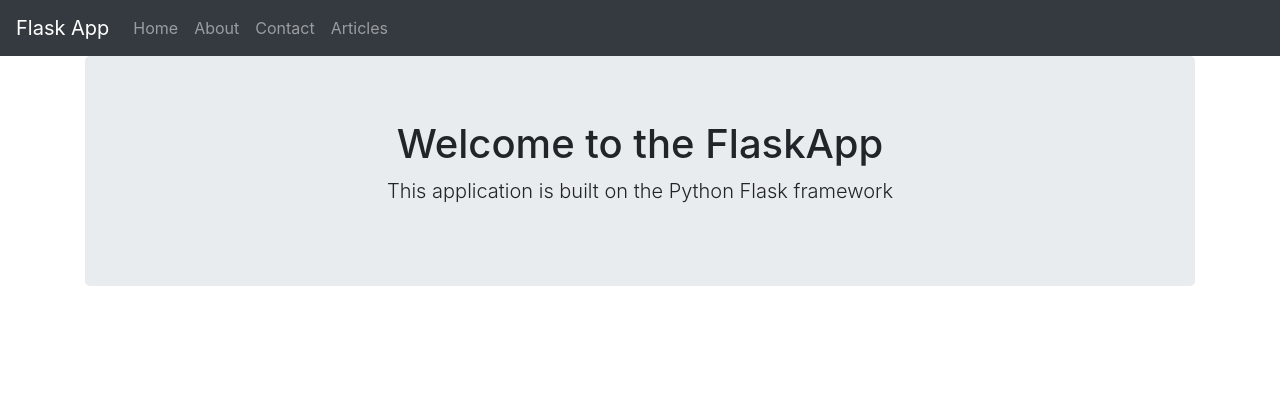
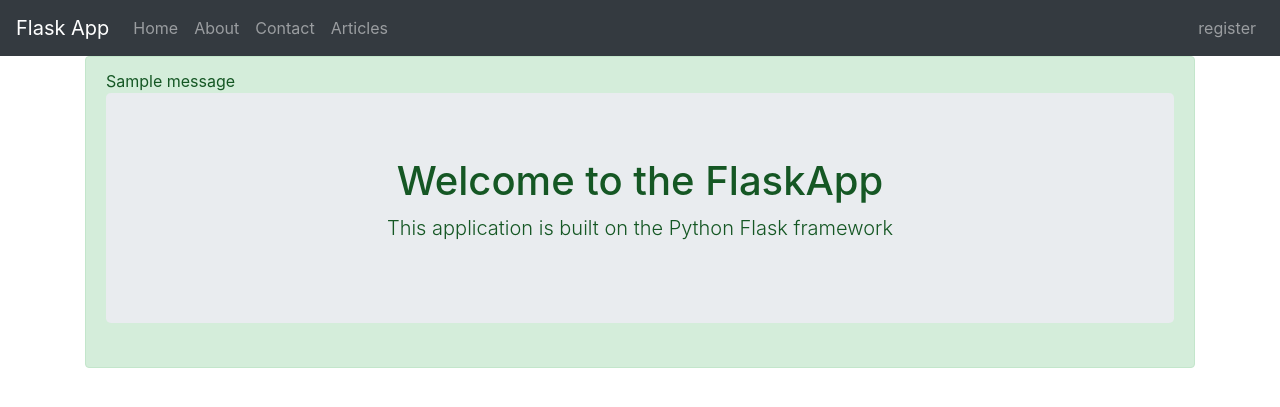
Before and after one commit to JeffVega/flask_app, a Flask app: page / in a window 1280 px wide. Shown: the top 407 px of the page. Run offline with Flask 2, Linux system fonts and the light colour scheme; one stand-in notice (Sample message) is shown; some libraries are stand-ins or nearby versions.

Commit message:
sign up working needs debugging

```diff
--- a/app.py
+++ b/app.py
@@ -9,9 +9,11 @@
 user = os.getenv("USER")
 passWrd = os.getenv("PASS")
 dataBse = os.getenv("DATAB")
+secret = os.getenv("SECRET_KEY")
 print(host,"this is our host")
 print(user,"this is our user")
 print(passWrd,"this is our passWrd")
+print(secret,"this is our secret")
 
 # Config MySQL
 app.config['MYSQL_HOST'] = host
@@ -48,8 +50,21 @@
 def register():
       form = RegisterForm(request.form)
       if request.method == 'POST' and form.validate():
-       return render_template('register.html')
+       name = form.name.data
+       username = form.username.data
+       password = sha256_crypt.encrypt(str(form.password.data))
+
+       cur = mysql.connection.cursor()
+       cur.execute("INSERT INTO users(name,username,password) VALUES(%s,%s,%s)",(name,username,password))
+
+       mysql.connect.commit()
+       cur.close()
+
+       flash("You are now Registered and can log in",'success')
+
+       return redirect(url_for('index'))
 
       return render_template('register.html', form=form)
 if __name__ == "__main__":
+    app.secret_key = secret
     app.run(debug=True)
--- /dev/null
+++ b/templates/includes/_messages.html
@@ -0,0 +1,9 @@
+{% with messages = get_flashed_messages(with_categories=true) %}
+  {% if messages %}
+
+    {% for category, message in messages %}
+      <div class=" alert alert-{{ category }}">{{ message }}</li>
+    {% endfor %}
+
+  {% endif %}
+{% endwith %}
--- a/templates/includes/_navbar.html
+++ b/templates/includes/_navbar.html
@@ -20,5 +20,10 @@
                         <a class="nav-link" href="/article">Articles</a>
                       </li>
       </ul>
+      <ul class="navbar-nav navbar-right">
+          <li class="nav-item">
+            <a class="nav-link" href="/register">register</a>
+          </li>
+        </ul>
     </div>
   </nav>
--- a/templates/layout.html
+++ b/templates/layout.html
@@ -12,6 +12,7 @@
         {% include 'includes/_navbar.html' %}
 
        <div class="container">
+           {% include 'includes/_messages.html' %}
             {% block body %}
             {% endblock %}
        </div>
```
